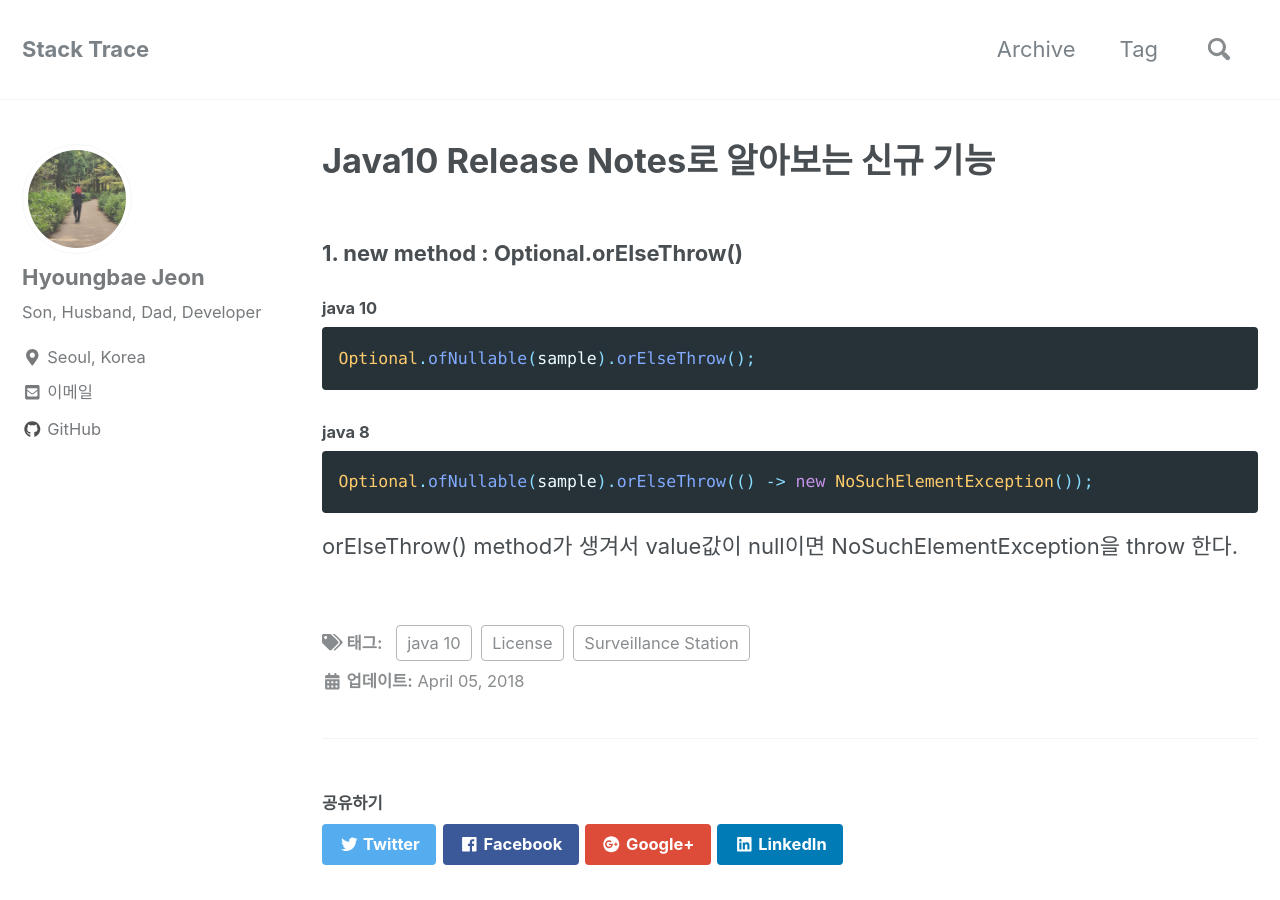
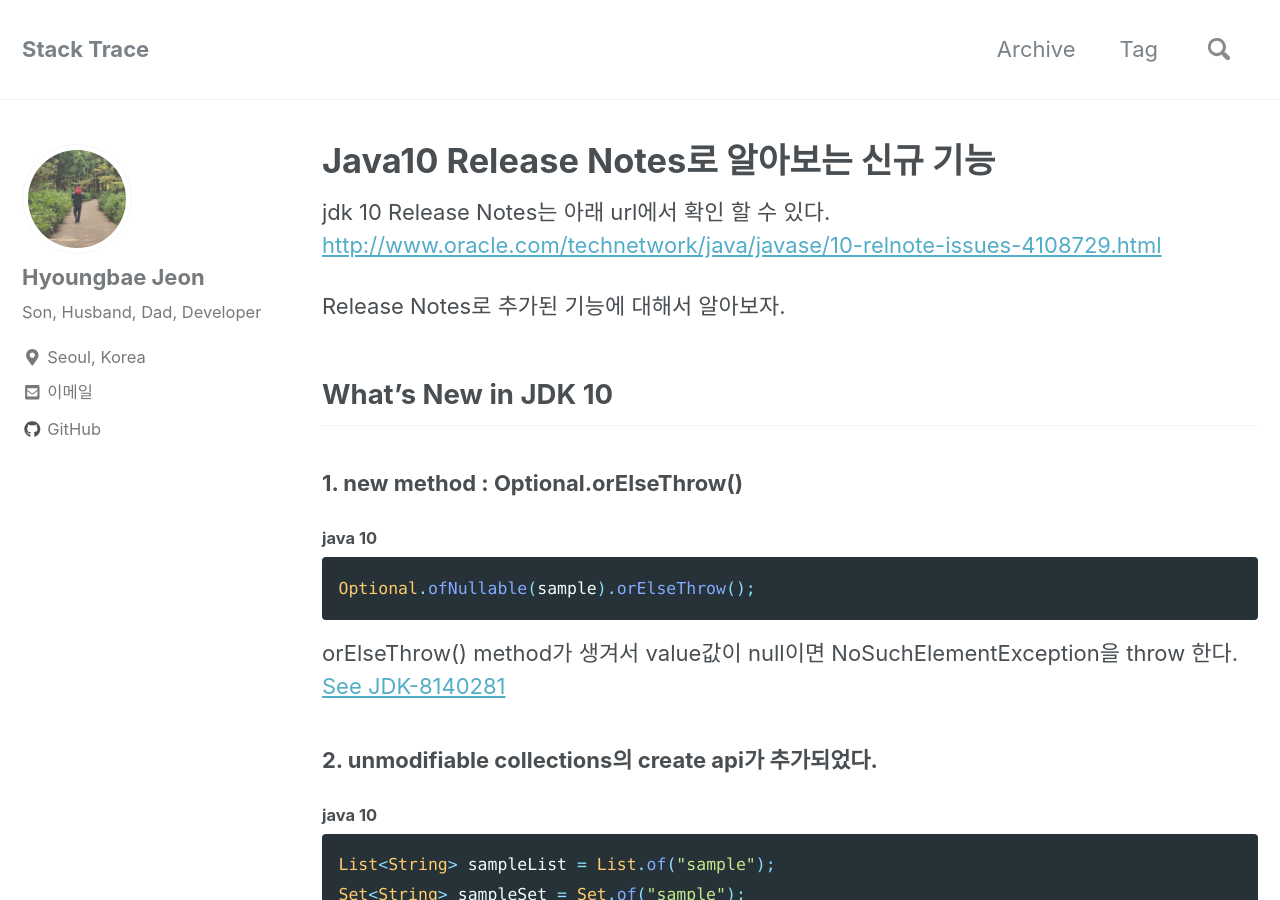
Before and after one commit to HyoungbaeJeon/hyoungbaejeon.github.io, a Jekyll site: the page built from _posts/2018-04-05-java10-release-notes.md, in a window 1280 px wide and 900 px high. Built offline with Jekyll 4.4.1, drawn with Linux system fonts in a browser that asks for light colours; nearby versions of some CDN libraries; some of the changed text lies outside the part shown.

Commit message:
add new post - java 10 new features

````diff
--- a/_posts/2018-04-05-java10-release-notes.md
+++ b/_posts/2018-04-05-java10-release-notes.md
@@ -4,9 +4,14 @@ title: Java10 Release Notes로 알아보는 신규 기능
 date: 2018-04-05 17:15:00 +0900
 tags:
   - java 10
-  - Surveillance Station
-  - License
 ---
+
+jdk 10 Release Notes는 아래 url에서 확인 할 수 있다.
+<http://www.oracle.com/technetwork/java/javase/10-relnote-issues-4108729.html>
+
+Release Notes로 추가된 기능에 대해서 알아보자.
+
+## What's New in JDK 10
 
 ### 1. new method : Optional.orElseThrow()
 
@@ -14,8 +19,70 @@ tags:
 ```java
 Optional.ofNullable(sample).orElseThrow();
 ```
-#### java 8
+orElseThrow() method가 생겨서 value값이 null이면 NoSuchElementException을 throw 한다.
+[See JDK-8140281](https://bugs.java.com/view_bug.do?bug_id=JDK-8140281)
+
+### 2. unmodifiable collections의 create api가 추가되었다.
+#### java 10
 ```java
-Optional.ofNullable(sample).orElseThrow(() -> new NoSuchElementException());
+List<String> sampleList = List.of("sample");
+Set<String> sampleSet = Set.of("sample");
+Map<String, String> sampleMap = Map.of("key", "value");
+
+List<String> unmodifiableList = List.copyOf(sampleList);
+Set<String> unmodifiableSet = Set.copyOf(sampleSet);
+Map<String, String> unmodifiableMap = Map.copyOf(sampleMap);
+
+Stream<String> stream = Stream.of("Java6", "Java7", "Java8", "Java9", "Java10");
+
+List<String> unmodifiableListFromStream = stream.collect(Collectors.toUnmodifiableList());
+Set<String> unmodifiableSetFromStream = stream.collect(Collectors.toUnmodifiableSet());
+Map<String,String> unmodifiableMapFromStream = stream.collect(Collectors.toUnmodifiableMap(key -> key+"Key",value->value));
 ```
-orElseThrow() method가 생겨서 value값이 null이면 NoSuchElementException을 throw 한다.
+[See JDK-8177290](https://bugs.java.com/view_bug.do?bug_id=JDK-8177290)
+
+### 3. disableLastUsageTracking system property 추가
+JRE Usage Tracking을 disable 시킬 수 있는 system property가 추가 되었고
+만약 enable 시키고 싶은 경우라면 아래 옵셥을 주면 된다고 한다.(기본 값은 disable)
+JRE Usage Tracking 정확히 어떤 일을 하는지는 모르겠다.
+#### java 10
+```java
+-Djdk.disableLastUsageTracking=true
+```
+
+### 4. jmxremote.password가 hashed password로 저장됨
+password의 format은 아래와 같음.
+```
+role_name W hashedPassword
+```
+[See JDK-5016517](https://bugs.java.com/view_bug.do?bug_id=JDK-5016517)
+
+### 5. G1(Garbage First) GC를 위해 Full GC를 Parallel하게 개선
+G1 GC는 full collections을 피하게 설계가 되었지만
+메모리가 충분치 않을 경우 full gc가 일어날 수 있음.
+
+[See JDK-8172890](https://bugs.java.com/view_bug.do?bug_id=JDK-8172890)
+
+### 6. JDK에 기본 CA(루트 인증 기관)인증서 세트를 제공
+
+[See JDK-8189131](https://bugs.java.com/view_bug.do?bug_id=JDK-8189131)
+
+### 7. TLS세션 해시 및 확장 마스터 암호 확장 지원
+
+[See JDK-8148421](https://bugs.java.com/view_bug.do?bug_id=JDK-8148421)
+
+### 8. Loop code성능 향상을 위한 Bytecode 생성
+
+[See JDK-8175883](https://bugs.java.com/view_bug.do?bug_id=JDK-8175883)
+
+### 9. javadoc이 다양한 stylesheet를 지원
+
+[See JDK-8185371](https://bugs.java.com/view_bug.do?bug_id=JDK-8185371)
+
+### 10. javadoc에서 Overriding Method들이 더이상 규격을 변경하지 않는다.
+
+[See JDK-8157000](https://bugs.java.com/view_bug.do?bug_id=JDK-8157000)
+
+### 11. javadoc을 위한 Summary tag 추가
+
+[See JDK-8186403](https://bugs.java.com/view_bug.do?bug_id=JDK-8186403)
````
